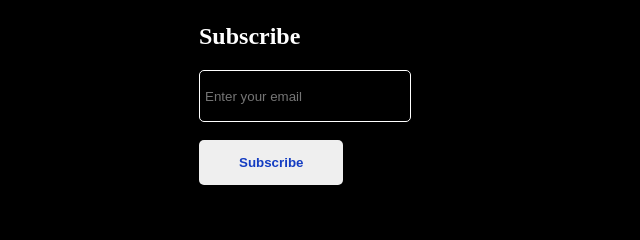
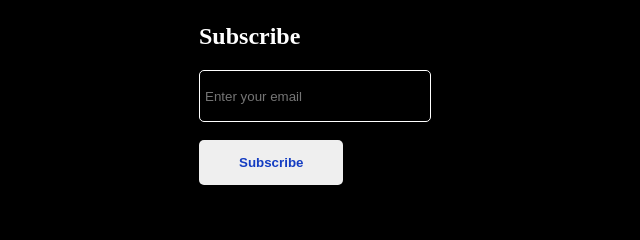
Before and after one commit to SShipon/happy-new-year, a plain HTML site: page index.html in a window 1280 px wide. Shown: the part 2364-2604 px from the top of the page, 491-1131 px from the left. Drawn offline with Linux system fonts and the light colour scheme.

Commit message:
your code updated

```diff
--- a/index.html
+++ b/index.html
@@ -106,7 +106,7 @@
             </div>
             <div class="parent-footer">
               <h2 class="sub-content">Subscribe</h2>
-              <input class="enter-secrch-box" type="text" placeholder="Enter your email">
+              <input class="enter-search-box" type="text" placeholder="Enter your email">
               <br>
               <br>
               <button class="btn-subscribe">Subscribe</button>
--- a/style.css
+++ b/style.css
@@ -186,11 +186,11 @@ body {
     border-radius: 5px;
     margin-left: 20px;
 }
-.enter-secrch-box{
-    width: 200px ;
+.enter-search-box{
+    width: 220px ;
     border: 1px solid #fff;
     padding: 5px;
-   margin-left: 20px;
+    margin-left: 20px;
     background-color: black;
     height: 40px;
     border-radius: 5px;
```
